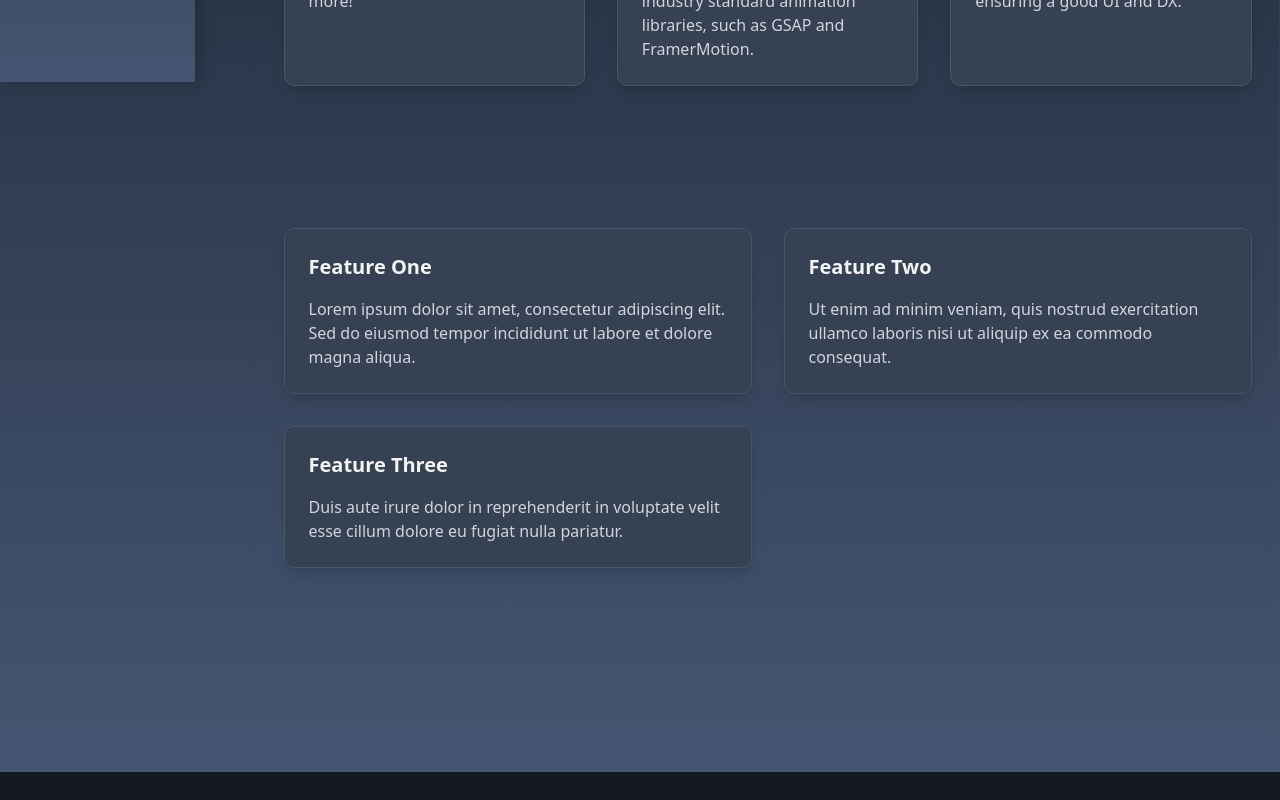
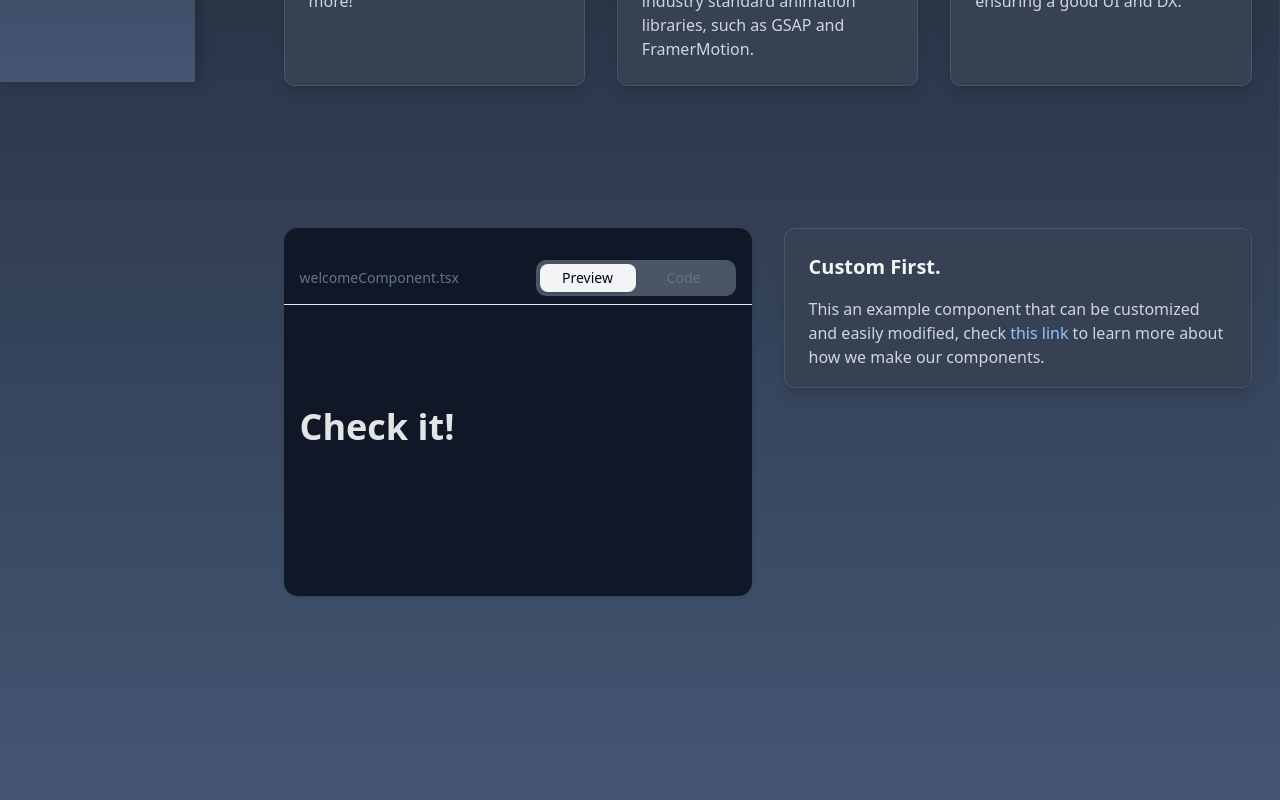
Before and after one commit to AlessandroB1298/envora, a Next.js app: page / in a window 1280 px wide. Shown: the part 718-1518 px from the top of the page. Before the commit the page ends 1490 px from the top, so only its background shows below. Built offline with nearby package versions, Linux system fonts and the light colour scheme.

Commit message:
changed layout for homepage

```diff
--- /dev/null
+++ b/app/components/animations/welcomeComponent.tsx
@@ -0,0 +1,30 @@
+import { useRef } from "react"
+import { useGSAP } from "@gsap/react"
+import { gsap } from "gsap";
+export const WelcomeComponent = () => {
+  const containerRef = useRef<HTMLDivElement>(null);
+
+  useGSAP(() => {
+    const tl = gsap.timeline({
+      yoyo: true,
+      repeat: -1
+    });
+
+    tl.fromTo(containerRef.current, {
+      y: 300,
+      opacity: 0
+    }, {
+      opacity: 1,
+      y: 50,
+      ease: "back.out(1.7)",
+      duration: 2.5
+    })
+
+  })
+  return (
+    <div ref={containerRef} className="flex flex-row gap-54" >
+      <h2 className="text-white text-4xl font-bold">Check it!</h2>
+
+    </div>
+  )
+}
--- a/app/dashboard/animations/page.tsx
+++ b/app/dashboard/animations/page.tsx
@@ -5,6 +5,7 @@ import BasicFramerMotion from "@/app/components/animations/basicFramerMotion";
 import {
   framerAnimation,
   basicDivAnimated,
+  multipleDivText
 } from "@/app/components/text/animations";
 import { MultipleDivs } from "@/app/components/animations/multipleDivs";
 
@@ -73,8 +74,8 @@ export default function Page() {
           </h2>
           <CodePreview
             className="bg-gray-700  h-[65vh] "
-            code={framerAnimation}
-            fileName="FramerMotionDiv.tsx"
+            code={multipleDivText}
+            fileName="multpleDivAnimation.tsx"
           >
             <MultipleDivs />
           </CodePreview>
--- a/app/page.tsx
+++ b/app/page.tsx
@@ -4,8 +4,7 @@ import { useRef } from 'react';
 import { useGSAP } from '@gsap/react';
 import { CodePreview } from '@/app/components/ui/codePreview';
 import { basicButtonText } from './components/text/buttons';
-import { BasicButton } from './components/buttons/basicButton';
-
+import { WelcomeComponent } from './components/animations/welcomeComponent';
 
 gsap.registerPlugin(useGSAP); //register plugin to avoid react dependency issues
 
@@ -15,9 +14,9 @@ export default function Home() {
   const containerRef = useRef<HTMLDivElement>(null)
   const bodyContainerRef = useRef<HTMLDivElement>(null);
   const feature3Ref = useRef<HTMLDivElement>(null);
+  const feature4Ref = useRef<HTMLDivElement>(null);
 
-  const feature4Ref = useRef<HTMLDivElement>(null);
-  const feature5Ref = useRef<HTMLDivElement>(null);
+
 
 
   useGSAP(() => {
@@ -35,7 +34,7 @@ export default function Home() {
 
 
 
-    tl.fromTo([bodyContainerRef.current, feature3Ref.current, feature4Ref.current, feature5Ref.current], {
+    tl.fromTo([bodyContainerRef.current, feature3Ref.current, feature4Ref.current], {
       opacity: 0, // Fixed the typo here
       y: 20,
       scale: 0.5
@@ -84,10 +83,10 @@ export default function Home() {
             <CodePreview
               className=" w-full h-[23rem] overflow-hidden bg-gray-900 "
               code={basicButtonText}
-              fileName="buttonBasicExample.tsx"
+              fileName="welcomeComponent.tsx"
               color='bg-gray-800'
             >
-              <BasicButton />
+              <WelcomeComponent />
             </CodePreview>
           </div>
 
@@ -132,38 +131,34 @@ export default function Home() {
       <section className="container mx-auto px-4 py-16 md:py-24 mb-24">
         <div ref={bodyContainerRef}>
 
-          <div ref={feature3Ref} className="grid grid-cols-1 md:grid-cols-2 lg:grid-cols-2 gap-8  mx-auto">
-            <div className="bg-gray-700 rounded-lg shadow-lg overflow-hidden border border-gray-600 hover:border-gray-500 hover:bg-gray-600 transition-all">
-              <div className="p-6">
-                <h2 className="text-xl font-bold text-gray-100 mb-4">Feature One</h2>
-                <p className="text-gray-300">
-                  Lorem ipsum dolor sit amet, consectetur adipiscing elit. Sed do eiusmod tempor incididunt ut labore et
-                  dolore magna aliqua.
-                </p>
-              </div>
+          <div ref={feature3Ref} className="grid grid-cols-2 gap-8  mx-auto">
+            <div ref={feature4Ref}>
+              <CodePreview
+
+                className=" w-full h-[23rem] overflow-hidden bg-gray-900 "
+                code={basicButtonText}
+                fileName="welcomeComponent.tsx"
+                color='bg-gray-800'
+              >
+                <WelcomeComponent />
+              </CodePreview>
+
             </div>
 
-            <div ref={feature4Ref} className="bg-gray-700 rounded-lg shadow-lg overflow-hidden border border-gray-600 hover:border-gray-500 hover:bg-gray-600 transition-all">
+            <div className="bg-gray-700 h-[10rem] rounded-lg shadow-lg overflow-hidden border border-gray-600 hover:border-gray-500 hover:bg-gray-600 transition-all">
               <div className="p-6">
-                <h2 className="text-xl font-bold text-gray-100 mb-4">Feature Two</h2>
+                <h2 className="text-xl font-bold text-gray-100 mb-4">Custom First.</h2>
                 <p className="text-gray-300">
-                  Ut enim ad minim veniam, quis nostrud exercitation ullamco laboris nisi ut aliquip ex ea commodo
-                  consequat.
+                  This an example component that can be customized and easily modified,
+                  check <a href="/dashboard/docs" className="text-blue-300 cursor-pointer">this link</a> to learn more about how we make our components.
                 </p>
+
               </div>
+
+
             </div>
 
-            <div ref={feature5Ref} className="bg-gray-700 rounded-lg shadow-lg overflow-hidden border border-gray-600 hover:border-gray-500  hover:bg-gray-600 transition-all">
-              <div className="p-6">
-                <h2 className="text-xl font-bold text-gray-100 mb-4">Feature Three</h2>
-                <p className="text-gray-300">
-                  Duis aute irure dolor in reprehenderit in voluptate velit esse cillum dolore eu fugiat nulla pariatur.
-                </p>
-              </div>
-
-            </div>
           </div>
-
         </div>
       </section>
     </div>
```
